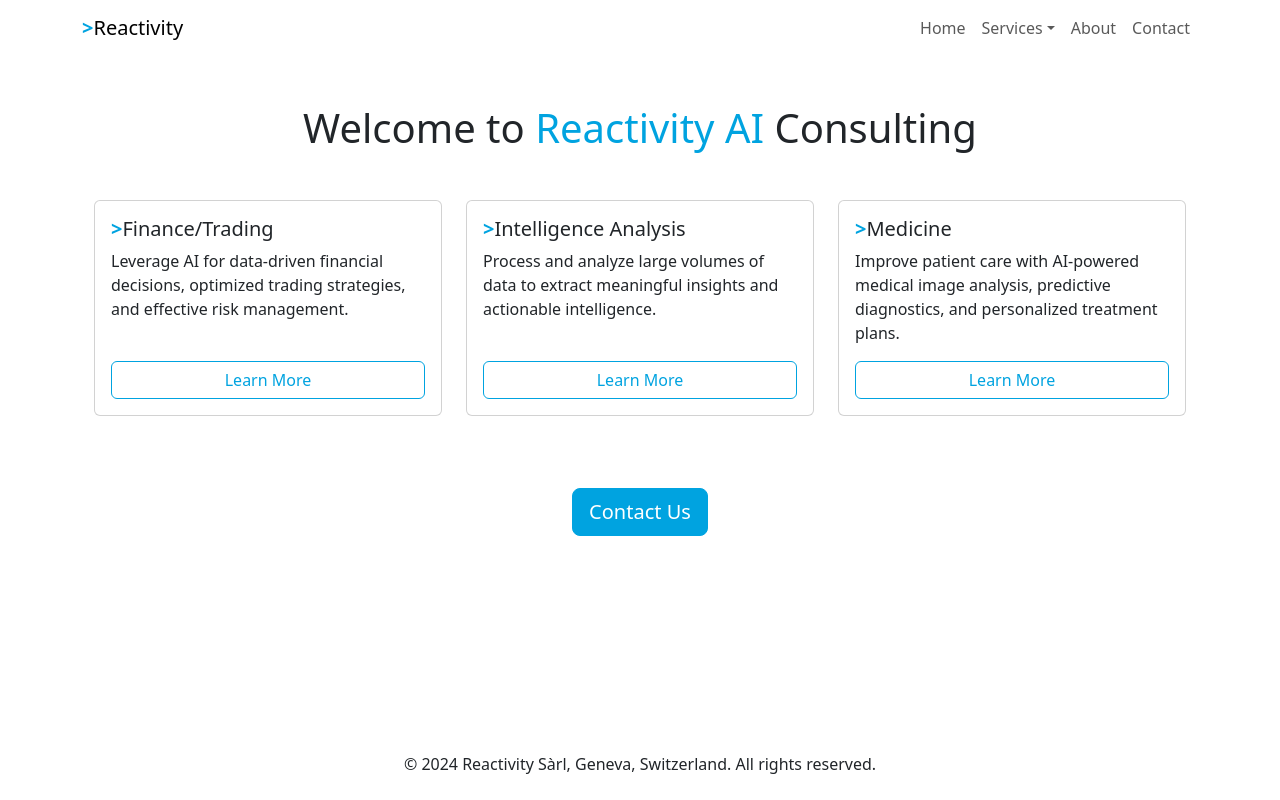
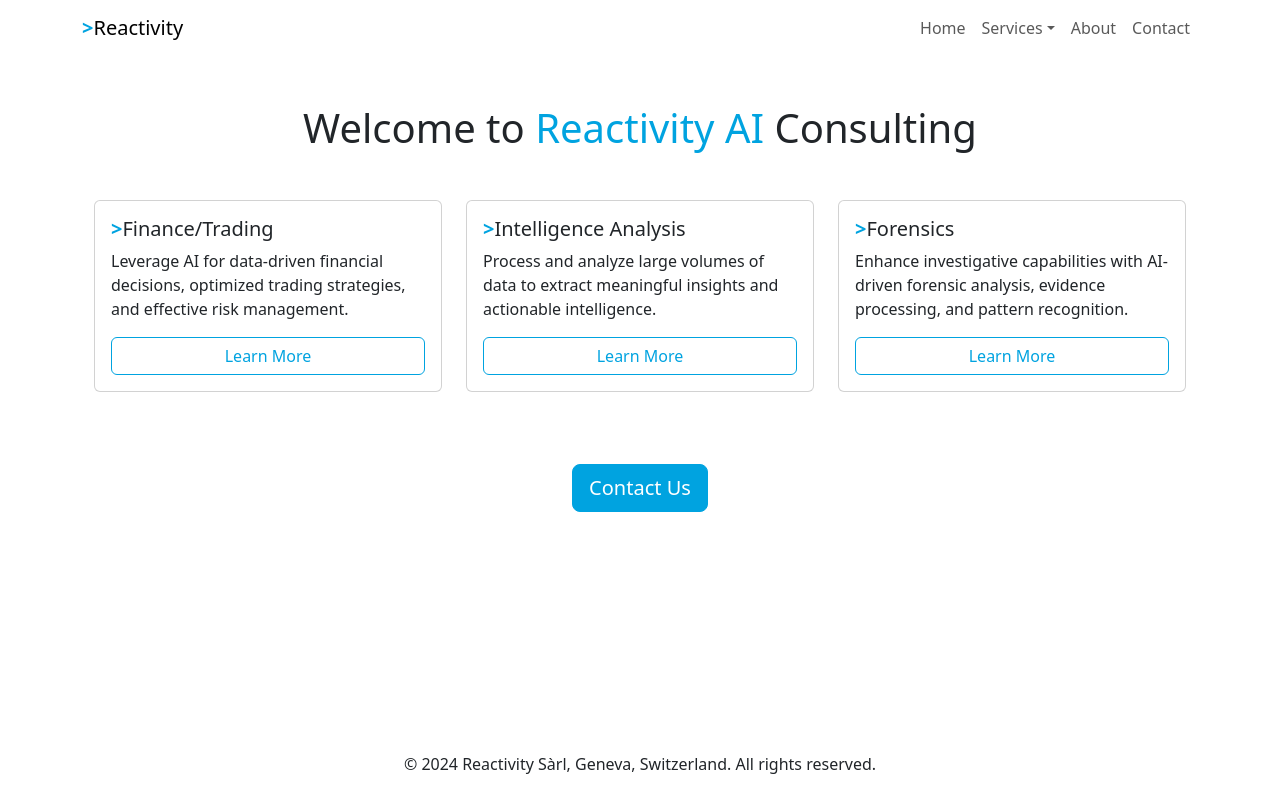
Before and after one commit to atemerev/reactivity, a React (Vite) app: page / in a window 1280 px wide. Built offline with nearby package versions, Linux system fonts and the light colour scheme.

Commit message:
feat: Replace Medicine card with Forensics card on Home page

```diff
--- a/src/components/Home.jsx
+++ b/src/components/Home.jsx
@@ -36,11 +36,11 @@ function Home() {
         <Col md={4} className="mb-4">
           <Card className="h-100">
             <Card.Body className="d-flex flex-column">
-              <Card.Title><span className="text-primary fw-bold">&gt;</span>Medicine</Card.Title>
+              <Card.Title><span className="text-primary fw-bold">&gt;</span>Forensics</Card.Title>
               <Card.Text className="flex-grow-1">
-                Improve patient care with AI-powered medical image analysis, predictive diagnostics, and personalized treatment plans.
+                Enhance investigative capabilities with AI-driven forensic analysis, evidence processing, and pattern recognition.
               </Card.Text>
-              <Button as={Link} to="/services/medicine" variant="outline-primary" className="mt-auto">
+              <Button as={Link} to="/services/forensics" variant="outline-primary" className="mt-auto">
                 Learn More
               </Button>
             </Card.Body>
```
